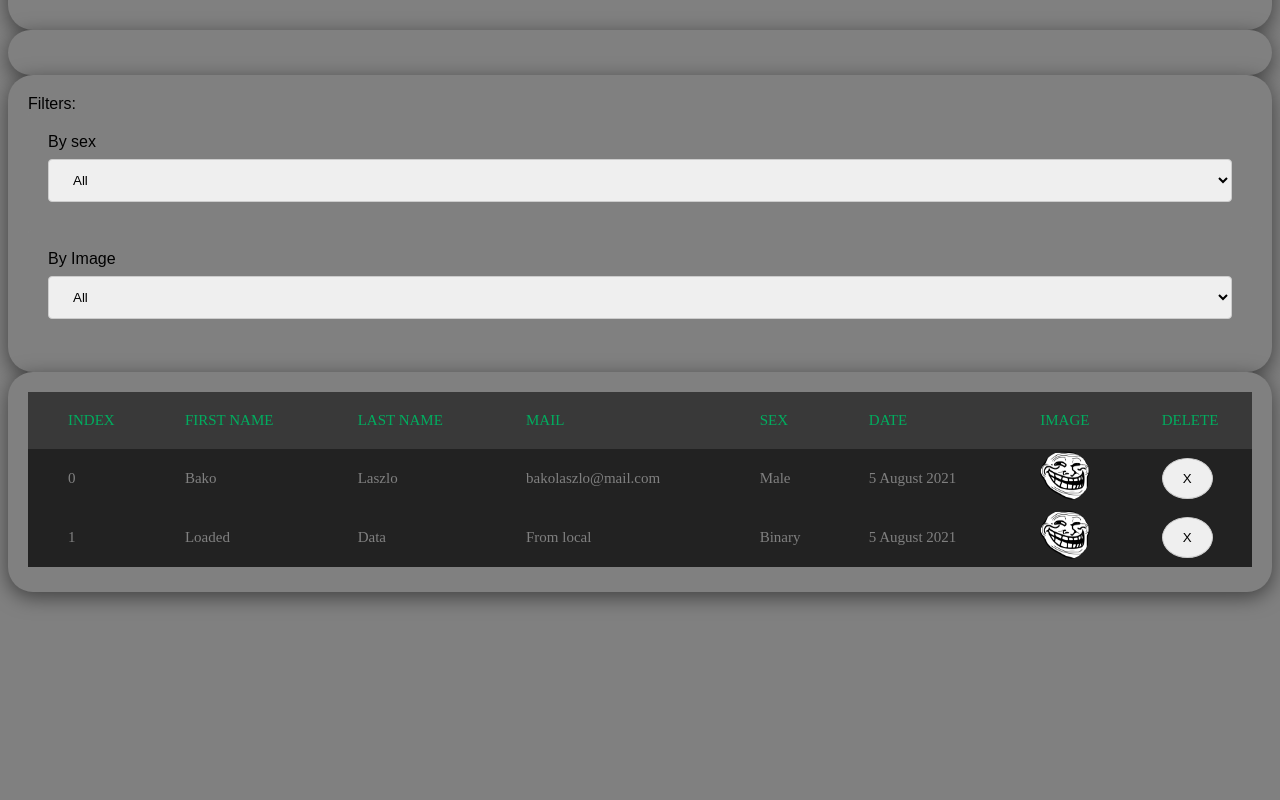
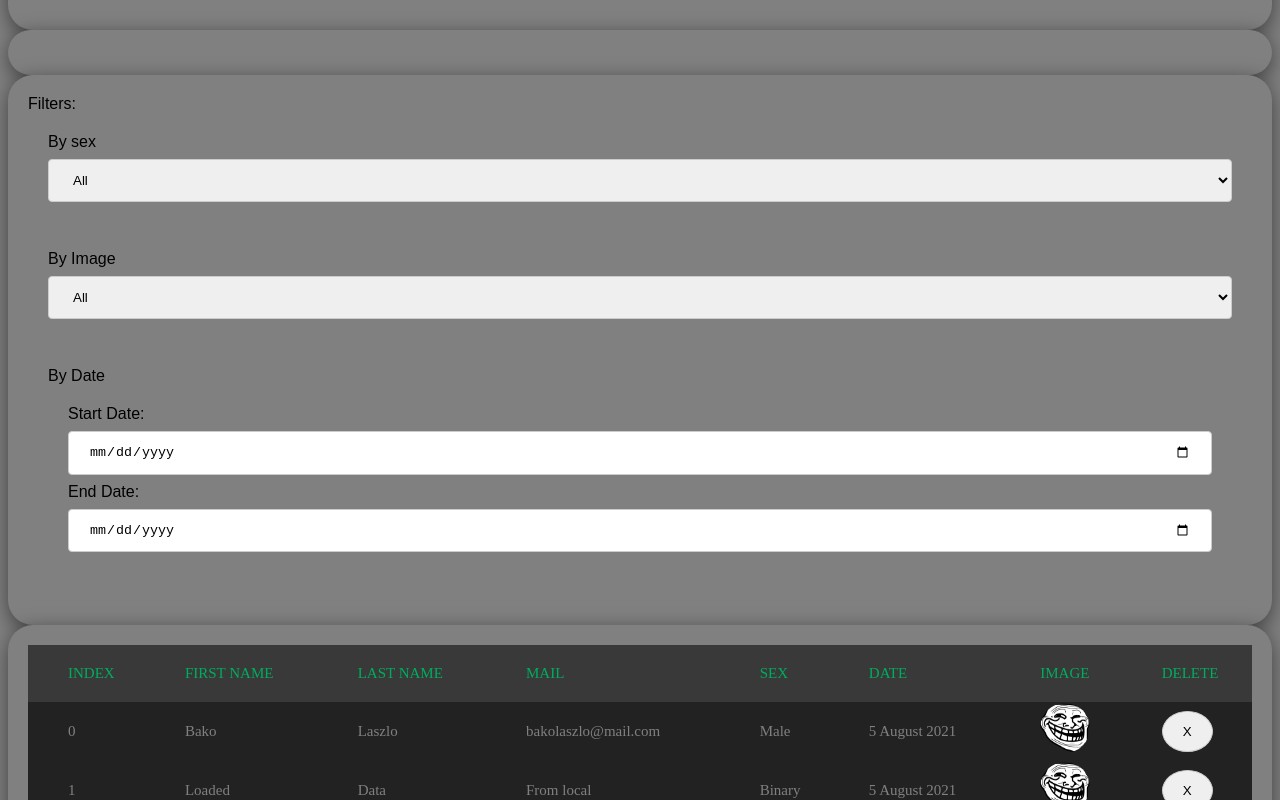
Before and after one commit to bakolaszlo/Front-End-Task2, a plain HTML site: page index.html in a window 1280 px wide. Shown: the part 542-1342 px from the top of the page. Before the commit the page ends 1238 px from the top, so only its background shows below. Drawn offline with Linux system fonts and the light colour scheme.

Commit message:
Fixed a date bug, WIP Date filter

```diff
--- a/index.html
+++ b/index.html
@@ -104,6 +104,16 @@
                 </option>
             </select> <br>
         </div>
+
+        <div>
+            By Date <br>
+            <div>
+                Start Date:
+                <input type="date" name="startDate" id="startDate" onchange="filterByDate(value,null)"> <br>
+                End Date:
+                <input type="date" name="endDate" id="endDate" onchange="filterByDate(null,value)"> <br>
+            </div>
+        </div>
     </div>
     <div class="table-head">
 
--- a/scripts/app.js
+++ b/scripts/app.js
@@ -56,6 +56,8 @@ function formToArray()
     let array = []
     for(i = 0; i<form.length-1;++i)
     {
+        console.log(form[i].value);
+
         if(form[i].name=="image" && form[i].value)
         {
             console.log(form[i].files[0]);
@@ -64,6 +66,7 @@ function formToArray()
         }
         if(form[i].value)
             array.push([form[i].name,form[i].value]);
+
     }
     return array;
 }
@@ -120,10 +123,10 @@ function formatDate(date)
 {
     var d = new Date(date);
     const month = d.toLocaleString('Ro', {month:'long'});
-    const day = d.getDay();
+    const day = d.getDate();
     const year = d.getFullYear();
 
-    return day+1+' '+month.charAt(0).toUpperCase() + month.slice(1)+' '+year;
+    return day+' '+month.charAt(0).toUpperCase() + month.slice(1)+' '+year;
 }
 function setListenerForButtons()
 {
@@ -432,9 +435,47 @@ function filterByImg()
 
 }
 
-function filterRow(index) {
+function filterByDate(startDate, endDate) {
+    if(startDate)
+    {
+        startDate = new Date(startDate);
+        console.log("Start Date." + startDate);
+    }
 
-  }
+    if(endDate)
+    {
+        endDate = new Date(endDate);
+        console.log("End Date." + endDate);
+    }
+
+    var filter, table, tr, td, i, txtValue;
+    filter = startDate||endDate;
+    table = document.getElementById("myTable");
+    tr = table.getElementsByTagName("tr");
+    for (i = 1; i < tr.length; i++) {
+        td = tr[i].getElementsByTagName("td")[5];
+        if (td) {
+          cellDate = new Date(td.innerHTML);
+          if(startDate)
+          {
+              if (cellDate >= startDate) {
+                  tr[i].style.display = "";
+                } else {
+                  tr[i].style.display = "none";
+                }
+          }
+          else
+          {
+            if (cellDate <= startDate) {
+                tr[i].style.display = "";
+              } else {
+                tr[i].style.display = "none";
+              }
+          }
+
+        }
+      }
+}
 
 firstLoad()
 setListenerForButtons()
```
